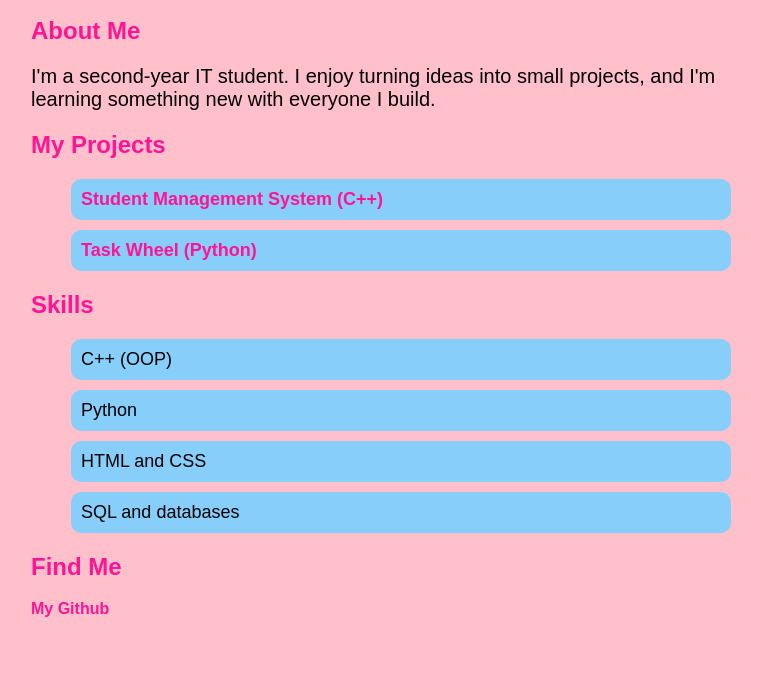
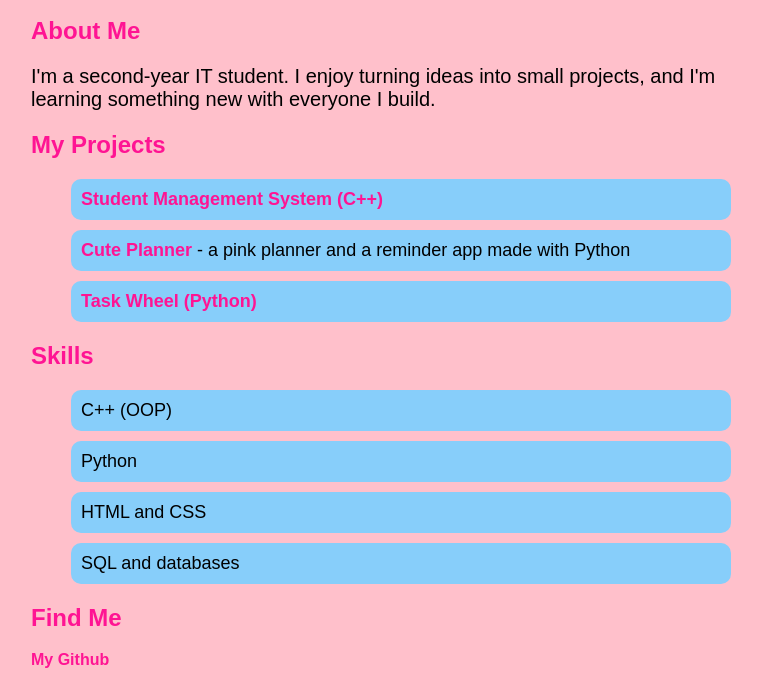
Before and after one commit to yvonneakoth853-ship-it/my-portfolio, a plain HTML site: page index.html in a window 1280 px wide. Shown: the part 126-815 px from the top of the page, without its empty margins (259-1021 px from the left). Drawn offline with Linux system fonts and the light colour scheme.

Commit message:
Add cute planner to projects

```diff
--- a/index.html
+++ b/index.html
@@ -12,6 +12,7 @@
     <h2>My Projects</h2>
 <ul>
     <li><a href="https://github.com/yvonneakoth853-ship-it/Student_Managing_System">Student Management System (C++)</a></li>
+    <li><a href="https://github.com/yvonneakoth853-ship-it/cute-planner">Cute Planner</a> - a pink planner and a reminder app made with Python </li>
     <li><a href="https://github.com/yvonneakoth853-ship-it/task-wheel">Task Wheel (Python)</a></li>
 </ul>
 
```
